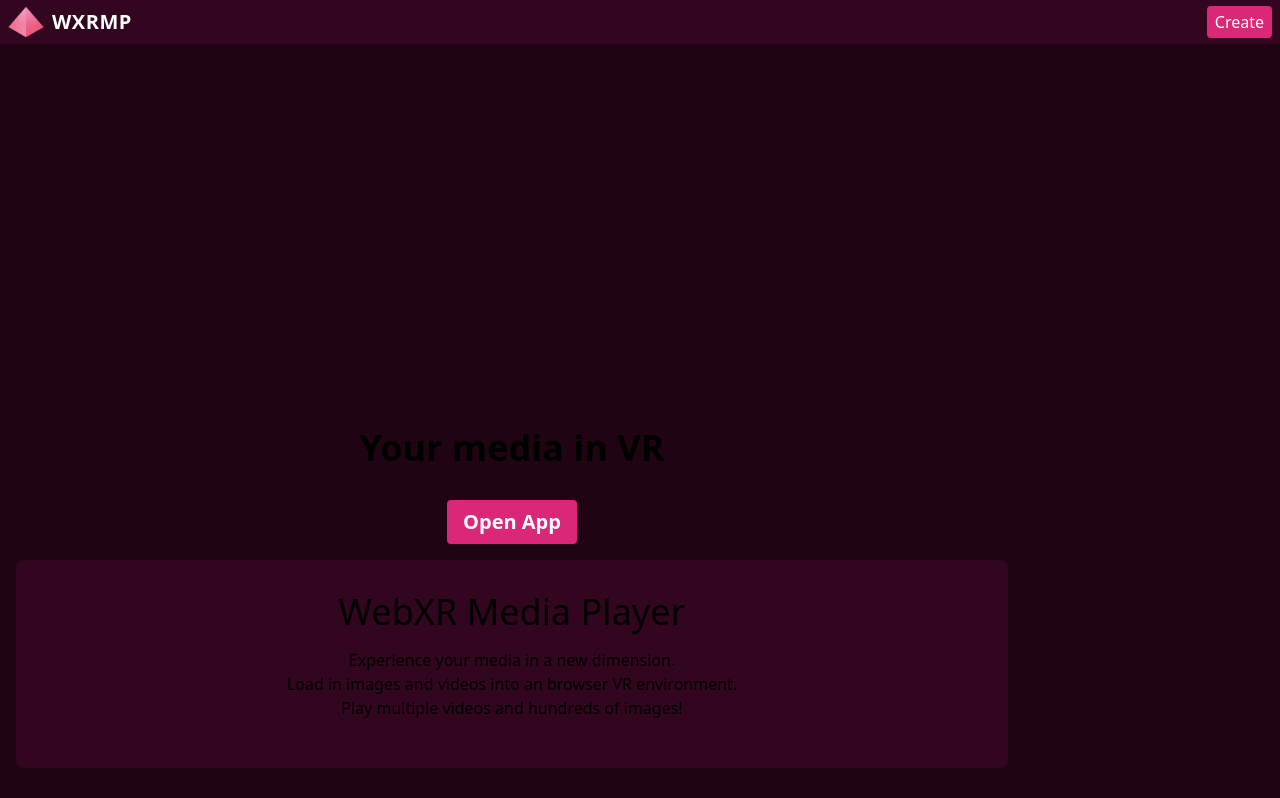
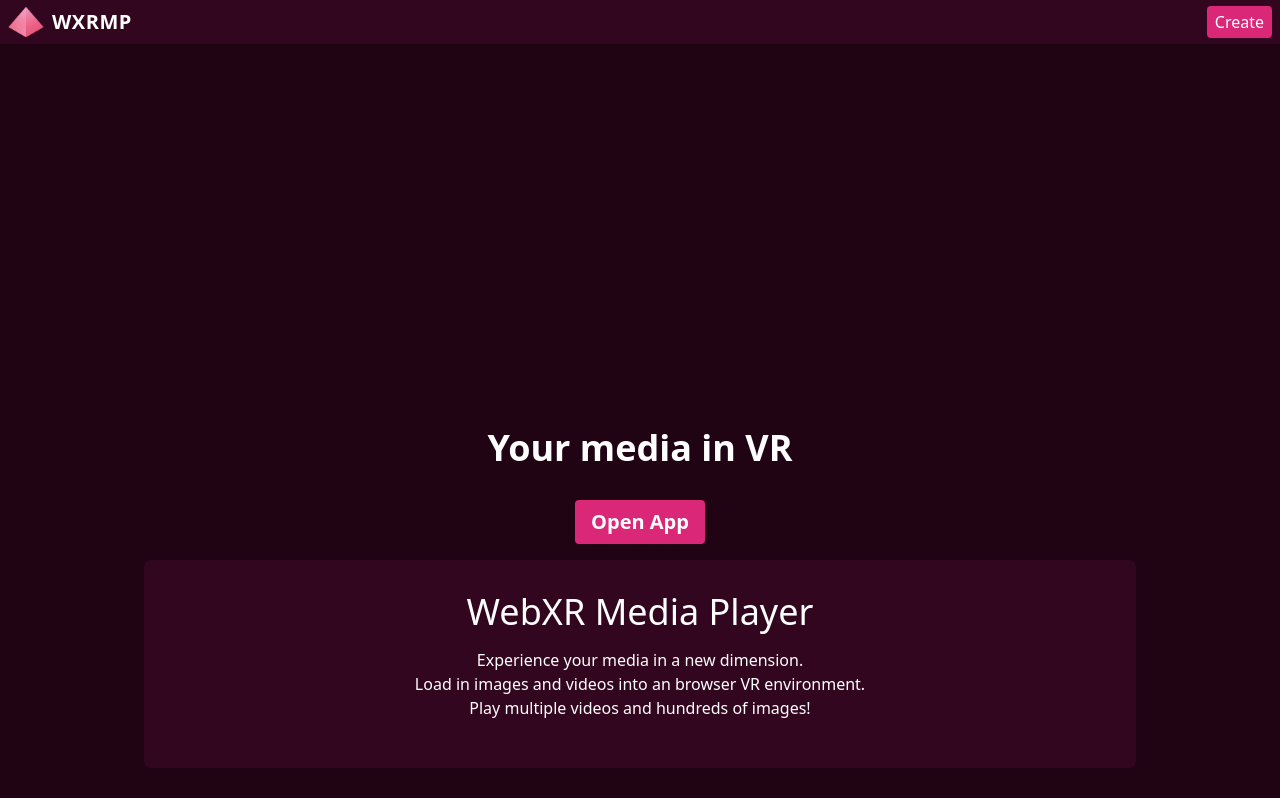
Before and after one commit to edwinwebb/next-wxrmp, a Next.js app: page / in a window 1280 px wide. Shown: the top 798 px of the page. Built offline with nearby package versions, Linux system fonts and the light colour scheme.

Commit message:
Add no canvas class

```diff
--- a/src/pages/_app.jsx
+++ b/src/pages/_app.jsx
@@ -19,7 +19,7 @@ const Balance = ({ child }) => {
 
   return (
     <>
-      <div className=' bg-blackpink-900 text-white"' id="mainLayout">
+      <div className={`bg-blackpink-900 text-white ${hasCanvas ? 'canvas' : 'nocanvas'}`} id="mainLayout">
         <div id="menu"><Menu /></div>
         <div id="dom">
           <Dom>{dom}</Dom>
--- a/src/styles/index.css
+++ b/src/styles/index.css
@@ -18,6 +18,11 @@
     "dom"
     "r3f"
   ;
+}
+
+#mainLayout.nocanvas {
+  display: block;
+  height: auto;
 }
 
 #menu {
```
